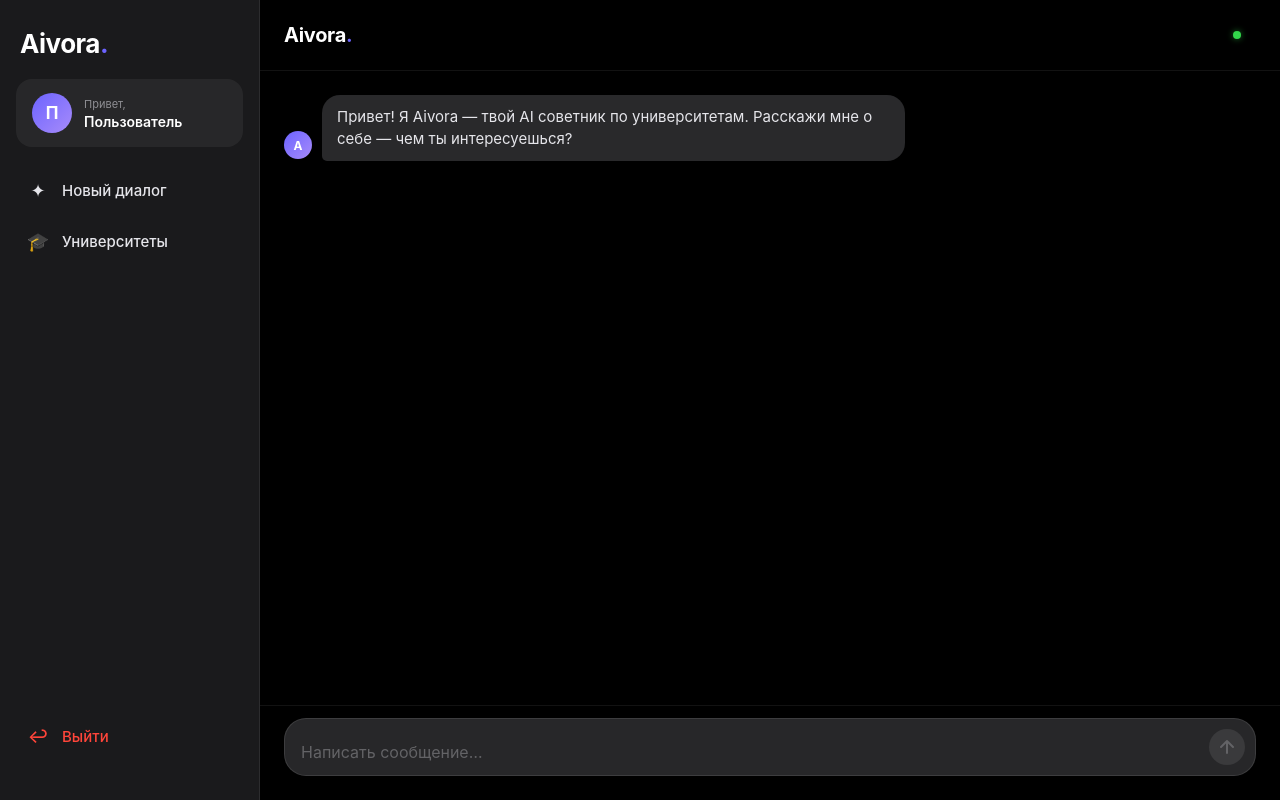
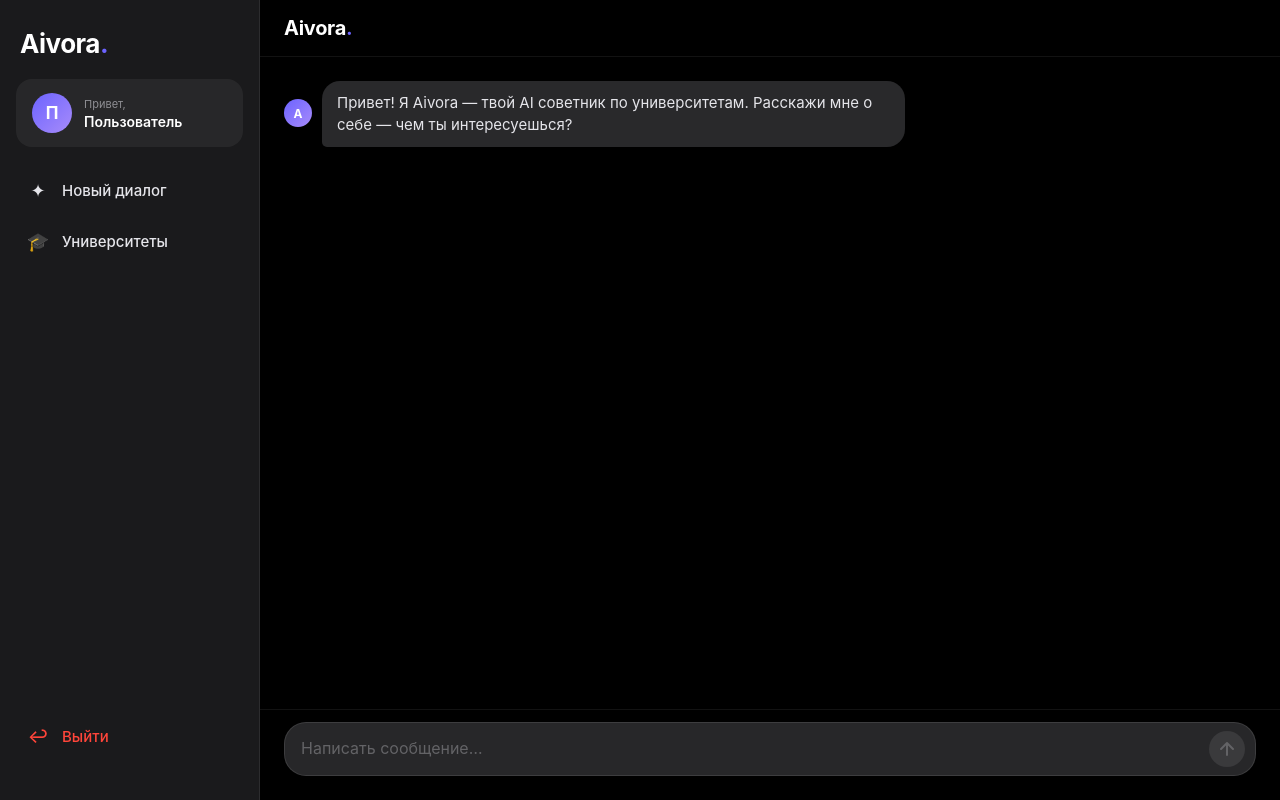
Before and after one commit to ulikwwq/Aivora, a React app in the folder frontend/: page /chat in a window 1280 px wide. Built offline with nearby package versions, Linux system fonts and the light colour scheme; sample sign-in values are in the browser's storage; the HTML template or start-up script is replaced by a standard one.

Commit message:
fix and del redesign

```diff
--- a/frontend/src/pages/Chat.css
+++ b/frontend/src/pages/Chat.css
@@ -156,7 +156,7 @@
   display: flex;
   align-items: center;
   justify-content: space-between;
-  padding: 52px 20px 12px;
+  padding: 14px 20px 12px;
   background: rgba(0,0,0,0.72);
   backdrop-filter: blur(20px);
   -webkit-backdrop-filter: blur(20px);
@@ -202,22 +202,6 @@
   transform: translateX(-50%);
 }
 
-.header-status {
-  width: 38px;
-  height: 38px;
-  display: flex;
-  align-items: center;
-  justify-content: center;
-}
-
-.status-dot {
-  width: 8px;
-  height: 8px;
-  background: #32d74b;
-  border-radius: 50%;
-  box-shadow: 0 0 6px #32d74b88;
-}
-
 /* ── Messages ─────────────────────────────── */
 .messages-area {
   flex: 1;
@@ -234,7 +218,7 @@
 .msg-row {
   display: flex;
   gap: 10px;
-  align-items: flex-end;
+  align-items: center;
   animation: msgIn 0.22s ease;
 }
 .msg-row.user { flex-direction: row-reverse; }
@@ -314,12 +298,12 @@
 
 .input-pill {
   display: flex;
-  align-items: flex-end;
+  align-items: center;
   gap: 10px;
   background: rgba(44, 44, 46, 0.9);
   border: 1px solid rgba(255,255,255,0.1);
   border-radius: 22px;
-  padding: 10px 10px 10px 16px;
+  padding: 8px 10px 8px 16px;
   transition: border-color 0.2s;
 }
 
--- a/frontend/src/pages/Chat.jsx
+++ b/frontend/src/pages/Chat.jsx
@@ -126,9 +126,6 @@ export default function Chat() {
             <span className="brand-text">Aivora</span><span className="brand-dot">.</span>
           </div>
 
-          <div className="header-status">
-            <span className="status-dot"></span>
-          </div>
         </header>
 
         {/* Messages */}
```
